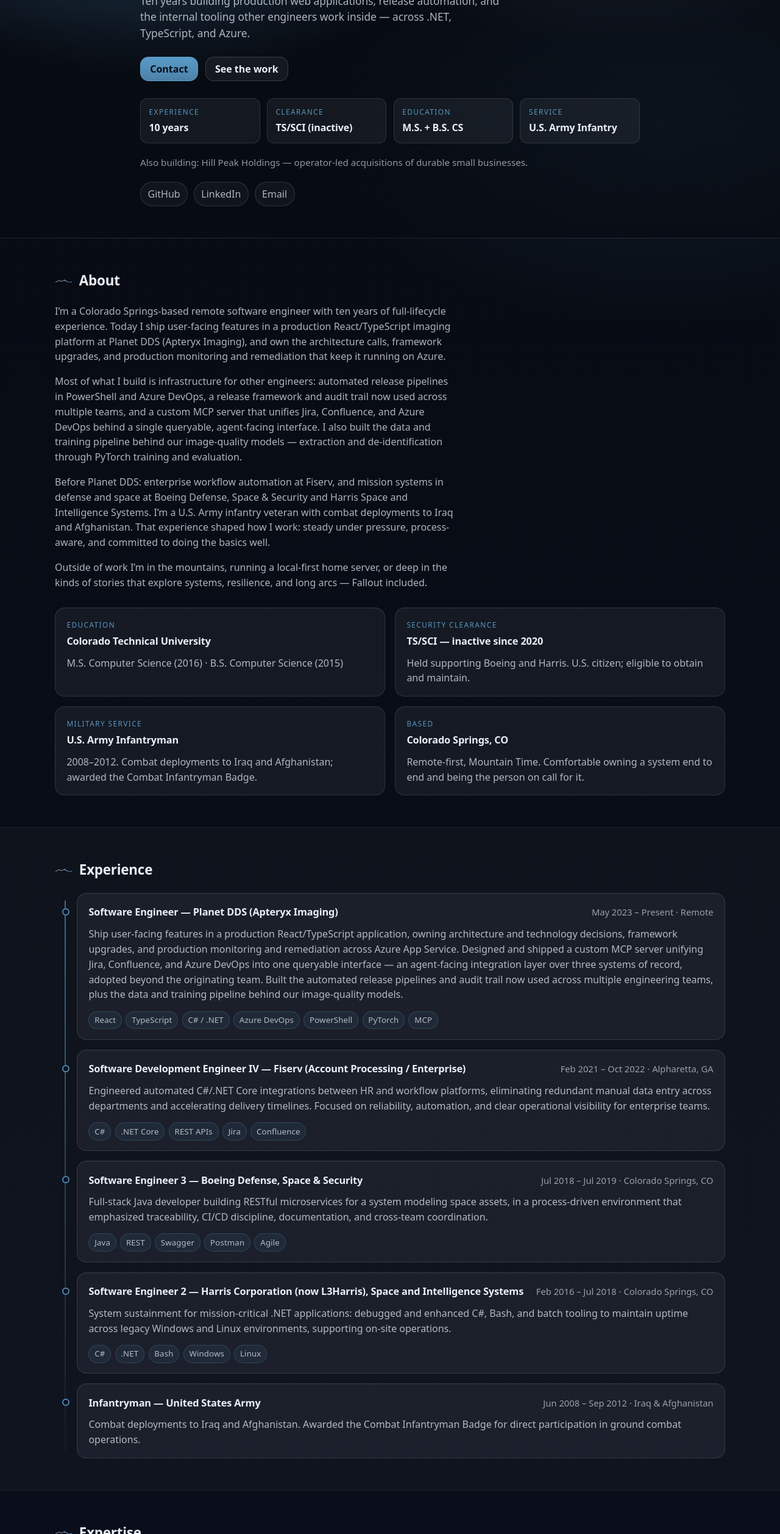
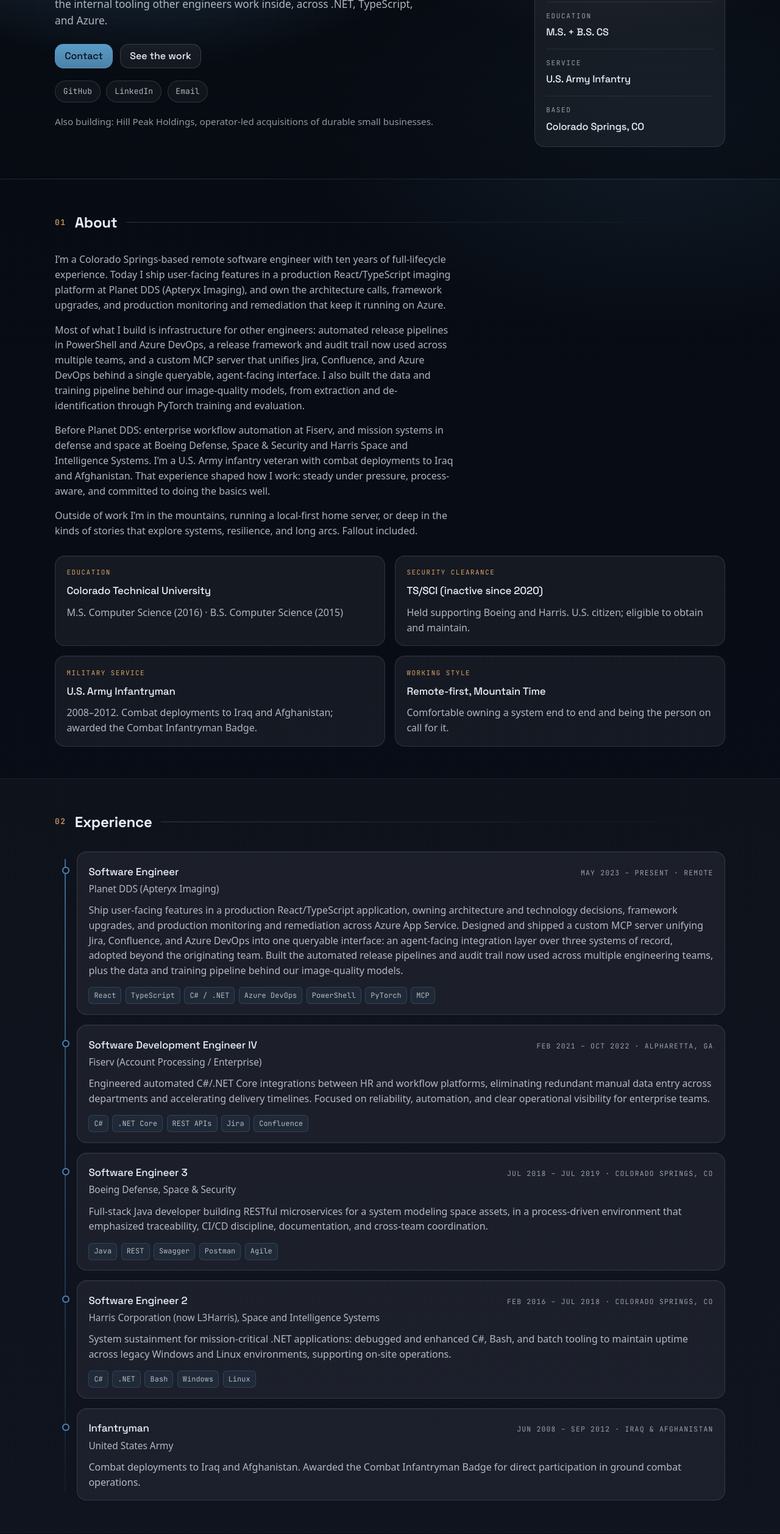
Before and after one commit to bhill512/brandonjhill, a plain HTML site: page index.html in a window 1280 px wide. Shown: the part 285-2800 px from the top of the page at 61% size. Drawn offline with Linux system fonts and the light colour scheme.

Commit message:
more update

```diff
--- a/index.html
+++ b/index.html
@@ -11,7 +11,7 @@
 			content="dark light"
 		/>
 
-		<title>Brandon J. Hill — Software Engineer</title>
+		<title>Brandon J. Hill | Software Engineer</title>
 		<meta
 			name="description"
 			content="Brandon J. Hill is a Colorado Springs-based remote software engineer with ten years building production web applications, release automation, and agent-facing developer tooling across .NET, TypeScript, and Azure."
@@ -40,7 +40,7 @@
 		/>
 		<meta
 			property="og:title"
-			content="Brandon J. Hill — Software Engineer"
+			content="Brandon J. Hill | Software Engineer"
 		/>
 		<meta
 			property="og:description"
@@ -62,7 +62,7 @@
 		/>
 		<meta
 			name="twitter:title"
-			content="Brandon J. Hill — Software Engineer"
+			content="Brandon J. Hill | Software Engineer"
 		/>
 		<meta
 			name="twitter:description"
@@ -82,6 +82,20 @@
 		<link
 			rel="shortcut icon"
 			href="assets/favicon.svg"
+		/>
+
+		<link
+			rel="preconnect"
+			href="https://fonts.googleapis.com"
+		/>
+		<link
+			rel="preconnect"
+			href="https://fonts.gstatic.com"
+			crossorigin
+		/>
+		<link
+			rel="stylesheet"
+			href="https://fonts.googleapis.com/css2?family=JetBrains+Mono:wght@400;500&family=Space+Grotesk:wght@500;700&display=swap"
 		/>
 		<link
 			rel="stylesheet"
@@ -201,16 +215,17 @@
 			></div>
 
 			<section class="hero">
-				<div class="container hero-inner">
+				<div class="container hero-grid">
+					<div class="hero-main">
 						<p class="badge">
-						Software Engineer • Platform &amp; Release Automation • Agentic
+							Software Engineer · Platform &amp; Release Automation · Agentic
 							Tooling
 						</p>
 						<h1>Brandon J. Hill</h1>
 						<p class="subhead">
-						Ten years building production web applications, release automation,
-						and the internal tooling other engineers work inside — across .NET,
-						TypeScript, and Azure.
+							Ten years building production web applications, release
+							automation, and the internal tooling other engineers work inside,
+							across .NET, TypeScript, and Azure.
 						</p>
 
 						<div class="hero-actions">
@@ -225,30 +240,6 @@
 								>See the work</a
 							>
 						</div>
-
-					<dl class="hero-stats">
-						<div class="stat">
-							<dt class="stat-label">Experience</dt>
-							<dd class="stat-value">10 years</dd>
-						</div>
-						<div class="stat">
-							<dt class="stat-label">Clearance</dt>
-							<dd class="stat-value">TS/SCI (inactive)</dd>
-						</div>
-						<div class="stat">
-							<dt class="stat-label">Education</dt>
-							<dd class="stat-value">M.S. + B.S. CS</dd>
-						</div>
-						<div class="stat">
-							<dt class="stat-label">Service</dt>
-							<dd class="stat-value">U.S. Army Infantry</dd>
-						</div>
-					</dl>
-
-					<p class="micro">
-						Also building: Hill Peak Holdings — operator-led acquisitions of
-						durable small businesses.
-					</p>
 
 						<div class="hero-links">
 							<a
@@ -274,6 +265,40 @@
 								Email
 							</a>
 						</div>
+
+						<p class="micro">
+							Also building: Hill Peak Holdings, operator-led acquisitions of
+							durable small businesses.
+						</p>
+					</div>
+
+					<aside
+						class="hero-panel"
+						aria-label="At a glance"
+					>
+						<dl class="stat-list">
+							<div class="stat">
+								<dt class="stat-label">Experience</dt>
+								<dd class="stat-value">10 years</dd>
+							</div>
+							<div class="stat">
+								<dt class="stat-label">Clearance</dt>
+								<dd class="stat-value">TS/SCI (inactive)</dd>
+							</div>
+							<div class="stat">
+								<dt class="stat-label">Education</dt>
+								<dd class="stat-value">M.S. + B.S. CS</dd>
+							</div>
+							<div class="stat">
+								<dt class="stat-label">Service</dt>
+								<dd class="stat-value">U.S. Army Infantry</dd>
+							</div>
+							<div class="stat">
+								<dt class="stat-label">Based</dt>
+								<dd class="stat-value">Colorado Springs, CO</dd>
+							</div>
+						</dl>
+					</aside>
 				</div>
 			</section>
 
@@ -283,16 +308,14 @@
 			>
 				<div class="container">
 					<h2 class="section-title">
-						<img
-							class="section-mark"
-							src="assets/header-mark.svg"
-							width="120"
-							height="24"
-							alt=""
+						<span
+							class="section-num"
 							aria-hidden="true"
-						/>
-						About
+							>01</span
+						>
+						<span class="section-name">About</span>
 					</h2>
+
 					<div class="prose">
 						<p>
 							I’m a Colorado Springs-based remote software engineer with ten
@@ -309,8 +332,8 @@
 							and a custom MCP server that unifies Jira, Confluence, and Azure
 							DevOps behind a single queryable, agent-facing interface. I also
 							built the data and training pipeline behind our image-quality
-							models — extraction and de-identification through PyTorch training
-							and evaluation.
+							models, from extraction and de-identification through PyTorch
+							training and evaluation.
 						</p>
 						<p>
 							Before Planet DDS: enterprise workflow automation at Fiserv, and
@@ -323,7 +346,7 @@
 						<p>
 							Outside of work I’m in the mountains, running a local-first home
 							server, or deep in the kinds of stories that explore systems,
-							resilience, and long arcs — Fallout included.
+							resilience, and long arcs. Fallout included.
 						</p>
 					</div>
 
@@ -337,7 +360,7 @@
 						</div>
 						<div class="card">
 							<p class="card-label">Security clearance</p>
-							<h3 class="card-title">TS/SCI — inactive since 2020</h3>
+							<h3 class="card-title">TS/SCI (inactive since 2020)</h3>
 							<p class="card-body">
 								Held supporting Boeing and Harris. U.S. citizen; eligible to
 								obtain and maintain.
@@ -347,16 +370,16 @@
 							<p class="card-label">Military service</p>
 							<h3 class="card-title">U.S. Army Infantryman</h3>
 							<p class="card-body">
-								2008–2012. Combat deployments to Iraq and Afghanistan; awarded
-								the Combat Infantryman Badge.
+								2008&ndash;2012. Combat deployments to Iraq and Afghanistan;
+								awarded the Combat Infantryman Badge.
 							</p>
 						</div>
 						<div class="card">
-							<p class="card-label">Based</p>
-							<h3 class="card-title">Colorado Springs, CO</h3>
+							<p class="card-label">Working style</p>
+							<h3 class="card-title">Remote-first, Mountain Time</h3>
 							<p class="card-body">
-								Remote-first, Mountain Time. Comfortable owning a system end to
-								end and being the person on call for it.
+								Comfortable owning a system end to end and being the person on
+								call for it.
 							</p>
 						</div>
 					</div>
@@ -369,15 +392,12 @@
 			>
 				<div class="container">
 					<h2 class="section-title">
-						<img
-							class="section-mark"
-							src="assets/header-mark.svg"
-							width="120"
-							height="24"
-							alt=""
+						<span
+							class="section-num"
 							aria-hidden="true"
-						/>
-						Experience
+							>02</span
+						>
+						<span class="section-name">Experience</span>
 					</h2>
 
 					<ol
@@ -386,10 +406,11 @@
 					>
 						<li class="card timeline-item">
 							<div class="card-top">
-								<h3 class="card-title">
-									Software Engineer — Planet DDS (Apteryx Imaging)
-								</h3>
-								<p class="card-meta">May 2023 – Present · Remote</p>
+								<div class="card-head">
+									<h3 class="card-title">Software Engineer</h3>
+									<p class="card-org">Planet DDS (Apteryx Imaging)</p>
+								</div>
+								<p class="card-meta">May 2023 &ndash; Present · Remote</p>
 							</div>
 							<p class="card-body">
 								Ship user-facing features in a production React/TypeScript
@@ -397,7 +418,7 @@
 								framework upgrades, and production monitoring and remediation
 								across Azure App Service. Designed and shipped a custom MCP
 								server unifying Jira, Confluence, and Azure DevOps into one
-								queryable interface — an agent-facing integration layer over
+								queryable interface: an agent-facing integration layer over
 								three systems of record, adopted beyond the originating team.
 								Built the automated release pipelines and audit trail now used
 								across multiple engineering teams, plus the data and training
@@ -416,11 +437,17 @@
 
 						<li class="card timeline-item">
 							<div class="card-top">
+								<div class="card-head">
 									<h3 class="card-title">
-									Software Development Engineer IV — Fiserv (Account Processing
-									/ Enterprise)
+										Software Development Engineer IV
 									</h3>
-								<p class="card-meta">Feb 2021 – Oct 2022 · Alpharetta, GA</p>
+									<p class="card-org">
+										Fiserv (Account Processing / Enterprise)
+									</p>
+								</div>
+								<p class="card-meta">
+									Feb 2021 &ndash; Oct 2022 · Alpharetta, GA
+								</p>
 							</div>
 							<p class="card-body">
 								Engineered automated C#/.NET Core integrations between HR and
@@ -440,10 +467,13 @@
 
 						<li class="card timeline-item">
 							<div class="card-top">
-								<h3 class="card-title">
-									Software Engineer 3 — Boeing Defense, Space &amp; Security
-								</h3>
-								<p class="card-meta">Jul 2018 – Jul 2019 · Colorado Springs, CO</p>
+								<div class="card-head">
+									<h3 class="card-title">Software Engineer 3</h3>
+									<p class="card-org">Boeing Defense, Space &amp; Security</p>
+								</div>
+								<p class="card-meta">
+									Jul 2018 &ndash; Jul 2019 · Colorado Springs, CO
+								</p>
 							</div>
 							<p class="card-body">
 								Full-stack Java developer building RESTful microservices for a
@@ -462,11 +492,16 @@
 
 						<li class="card timeline-item">
 							<div class="card-top">
-								<h3 class="card-title">
-									Software Engineer 2 — Harris Corporation (now L3Harris), Space
-									and Intelligence Systems
-								</h3>
-								<p class="card-meta">Feb 2016 – Jul 2018 · Colorado Springs, CO</p>
+								<div class="card-head">
+									<h3 class="card-title">Software Engineer 2</h3>
+									<p class="card-org">
+										Harris Corporation (now L3Harris), Space and Intelligence
+										Systems
+									</p>
+								</div>
+								<p class="card-meta">
+									Feb 2016 &ndash; Jul 2018 · Colorado Springs, CO
+								</p>
 							</div>
 							<p class="card-body">
 								System sustainment for mission-critical .NET applications:
@@ -485,8 +520,13 @@
 
 						<li class="card timeline-item">
 							<div class="card-top">
-								<h3 class="card-title">Infantryman — United States Army</h3>
-								<p class="card-meta">Jun 2008 – Sep 2012 · Iraq &amp; Afghanistan</p>
+								<div class="card-head">
+									<h3 class="card-title">Infantryman</h3>
+									<p class="card-org">United States Army</p>
+								</div>
+								<p class="card-meta">
+									Jun 2008 &ndash; Sep 2012 · Iraq &amp; Afghanistan
+								</p>
 							</div>
 							<p class="card-body">
 								Combat deployments to Iraq and Afghanistan. Awarded the Combat
@@ -504,15 +544,12 @@
 			>
 				<div class="container">
 					<h2 class="section-title">
-						<img
-							class="section-mark"
-							src="assets/header-mark.svg"
-							width="120"
-							height="24"
-							alt=""
+						<span
+							class="section-num"
 							aria-hidden="true"
-						/>
-						Expertise
+							>03</span
+						>
+						<span class="section-name">Expertise</span>
 					</h2>
 
 					<div class="grid cards-3">
@@ -533,7 +570,7 @@
 						<article class="card">
 							<h3 class="card-title">TypeScript / React</h3>
 							<p class="card-body">
-								Production feature work in a live web application — framework
+								Production feature work in a live web application, framework
 								upgrades and architecture decisions included.
 							</p>
 							<ul class="tags">
@@ -548,7 +585,7 @@
 						<article class="card">
 							<h3 class="card-title">Cloud &amp; Platform</h3>
 							<p class="card-body">
-								Deploying, observing, and remediating in production — including
+								Deploying, observing, and remediating in production, including
 								the incident at the far end of it.
 							</p>
 							<ul class="tags">
@@ -591,8 +628,8 @@
 						<article class="card">
 							<h3 class="card-title">Agentic AI Tooling</h3>
 							<p class="card-body">
-								Agent-facing integration layers over real systems of record —
-								built to be queried, not demoed.
+								Agent-facing integration layers over real systems of record,
+								built to be queried rather than demoed.
 							</p>
 							<ul class="tags">
 								<li class="tag">MCP</li>
@@ -611,15 +648,12 @@
 			>
 				<div class="container">
 					<h2 class="section-title">
-						<img
-							class="section-mark"
-							src="assets/header-mark.svg"
-							width="120"
-							height="24"
-							alt=""
+						<span
+							class="section-num"
 							aria-hidden="true"
-						/>
-						Projects
+							>04</span
+						>
+						<span class="section-name">Projects</span>
 					</h2>
 
 					<div class="grid cards-2">
@@ -646,7 +680,7 @@
 							<p class="card-body">
 								Automated pipelines that pull Jira data into a CDN-backed
 								system, plus the release framework and audit trail now used
-								across multiple engineering teams — replacing manual
+								across multiple engineering teams, replacing manual
 								documentation and ad-hoc deployments.
 							</p>
 							<ul class="tags">
@@ -674,7 +708,7 @@
 
 						<article class="card">
 							<p class="card-label">Bitway, LLC</p>
-							<h3 class="card-title">Summarized Headlines — Top Stories</h3>
+							<h3 class="card-title">Summarized Headlines: Top Stories</h3>
 							<p class="card-body">
 								An unattended content-generation pipeline running end to end:
 								ingestion, AI tooling, text-to-speech, and rendering. Designed,
@@ -710,7 +744,7 @@
 							<p class="card-label">Independent</p>
 							<h3 class="card-title">Local-first home infrastructure</h3>
 							<p class="card-body">
-								A home server I run, back up, and monitor myself — self-hosted
+								A home server I run, back up, and monitor myself: self-hosted
 								services, data ownership, and a low-stakes place to keep the
 								operational habits sharp.
 							</p>
@@ -734,7 +768,7 @@
 									href="https://hillpeakholdings.com/"
 									rel="noopener noreferrer"
 									target="_blank"
-									>Hill Peak Holdings — buy box &amp; process</a
+									>Hill Peak Holdings: buy box &amp; process</a
 								>
 							</p>
 						</article>
@@ -748,20 +782,18 @@
 			>
 				<div class="container">
 					<h2 class="section-title">
-						<img
-							class="section-mark"
-							src="assets/header-mark.svg"
-							width="120"
-							height="24"
-							alt=""
+						<span
+							class="section-num"
 							aria-hidden="true"
-						/>
-						Contact
+							>05</span
+						>
+						<span class="section-name">Contact</span>
 					</h2>
 
 					<div class="contact-grid">
 						<div class="card contact-card">
-							<h3 class="card-title">Direct</h3>
+							<p class="card-label">Direct</p>
+							<h3 class="card-title">Email or phone</h3>
 							<p class="card-body contact-lines">
 								<a
 									class="contact-line"
@@ -790,7 +822,8 @@
 						</div>
 
 						<div class="card contact-card">
-							<h3 class="card-title">Message</h3>
+							<p class="card-label">Message</p>
+							<h3 class="card-title">Send a note</h3>
 							<p class="card-body">
 								Use a short message and I’ll reply by email. If you’re reaching
 								out about a role, add the stack and the problem; if it’s about a
@@ -1008,7 +1041,7 @@
 							data-status="success"
 							hidden
 						>
-							Message sent. Thanks—I'll reply by email.
+							Message sent. Thanks, I’ll reply by email.
 						</p>
 						<p
 							class="status status-error"
--- a/styles.css
+++ b/styles.css
@@ -8,7 +8,13 @@
   --muted: rgba(233, 238, 247, 0.74);
   --muted2: rgba(233, 238, 247, 0.62);
   --accent: #5fa3d1;
+  --accent2: #d9a25f;
   --shadow: 0 18px 60px rgba(0, 0, 0, 0.55);
+
+  --font-body: ui-sans-serif, system-ui, -apple-system, Segoe UI, Roboto, Arial, "Noto Sans",
+    "Apple Color Emoji", "Segoe UI Emoji";
+  --font-display: "Space Grotesk", var(--font-body);
+  --font-mono: "JetBrains Mono", ui-monospace, SFMono-Regular, Menlo, Consolas, monospace;
 
   --container: 1100px;
   --radius: 16px;
@@ -33,8 +39,7 @@ html:focus-within {
 
 body {
   margin: 0;
-  font-family: ui-sans-serif, system-ui, -apple-system, Segoe UI, Roboto, Arial, "Noto Sans",
-    "Apple Color Emoji", "Segoe UI Emoji";
+  font-family: var(--font-body);
   line-height: 1.55;
   color: var(--text);
   background: radial-gradient(1200px 600px at 10% 0%, rgba(95, 163, 209, 0.18), transparent 60%),
@@ -135,7 +140,8 @@ textarea {
 }
 
 .brand-text {
-  font-weight: 650;
+  font-family: var(--font-display);
+  font-weight: 700;
   letter-spacing: 0.01em;
 }
 
@@ -164,9 +170,11 @@ textarea {
 }
 
 .nav-links a {
+  font-family: var(--font-mono);
+  font-size: 0.84rem;
   text-decoration: none;
   color: var(--muted);
-  padding: 0.4rem 0.25rem;
+  padding: 0.4rem 0.55rem;
   border-radius: 10px;
 }
 
@@ -192,29 +200,98 @@ textarea {
   background: radial-gradient(800px 420px at 20% 18%, rgba(95, 163, 209, 0.22), transparent 58%),
     radial-gradient(700px 420px at 78% 8%, rgba(233, 238, 247, 0.08), transparent 60%),
     linear-gradient(180deg, rgba(7, 11, 18, 0.2), rgba(7, 11, 18, 0.65));
+  overflow: hidden;
 }
 
-.hero-inner {
-  max-width: 820px;
+.hero::before {
+  content: "";
+  position: absolute;
+  inset: 0;
+  pointer-events: none;
+  background-image: linear-gradient(rgba(233, 238, 247, 0.05) 1px, transparent 1px),
+    linear-gradient(90deg, rgba(233, 238, 247, 0.05) 1px, transparent 1px);
+  background-size: 64px 64px;
+  -webkit-mask-image: radial-gradient(75% 65% at 25% 15%, #000, transparent 78%);
+  mask-image: radial-gradient(75% 65% at 25% 15%, #000, transparent 78%);
+}
+
+.hero > .container {
+  position: relative;
+  z-index: 1;
+}
+
+.hero-grid {
+  display: grid;
+  gap: 2.5rem;
+  align-items: start;
+}
+
+.hero-main {
+  max-width: 46rem;
+}
+
+/* At-a-glance panel */
+.hero-panel {
+  border: 1px solid var(--border);
+  border-radius: var(--radius);
+  background: var(--panel);
+  box-shadow: 0 1px 0 rgba(255, 255, 255, 0.03) inset;
+  padding: 0.35rem 1.15rem;
+}
+
+.stat-list {
+  margin: 0;
+}
+
+.stat {
+  padding: 0.9rem 0;
+  border-bottom: 1px solid rgba(233, 238, 247, 0.08);
+}
+
+.stat:last-child {
+  border-bottom: 0;
+}
+
+.stat-label {
+  margin: 0;
+  font-family: var(--font-mono);
+  font-size: 0.7rem;
+  letter-spacing: 0.14em;
+  text-transform: uppercase;
+  color: var(--muted2);
+}
+
+.stat-value {
+  margin: 0.3rem 0 0;
+  font-family: var(--font-display);
+  font-weight: 500;
+  font-size: 1.02rem;
+  letter-spacing: -0.01em;
 }
 
 .badge {
   display: inline-flex;
   align-items: center;
   gap: 0.4rem;
-  font-size: 0.92rem;
+  margin: 0;
+  font-family: var(--font-mono);
+  font-size: 0.7rem;
+  letter-spacing: 0.14em;
+  text-transform: uppercase;
   color: var(--muted);
-  padding: 0.35rem 0.65rem;
+  padding: 0.45rem 0.75rem;
   border-radius: 999px;
   border: 1px solid rgba(95, 163, 209, 0.28);
   background: rgba(233, 238, 247, 0.05);
 }
 
 h1 {
-  margin: 0.9rem 0 0.75rem;
-  font-size: clamp(2.35rem, 4vw, 3.2rem);
-  line-height: 1.06;
-  letter-spacing: -0.02em;
+  margin: 1.1rem 0 0.85rem;
+  font-family: var(--font-display);
+  font-weight: 700;
+  font-size: clamp(2.5rem, 5vw, 3.6rem);
+  line-height: 1.04;
+  letter-spacing: -0.03em;
 }
 
 .subhead {
@@ -247,7 +324,9 @@ h1 {
   display: inline-flex;
   align-items: center;
   justify-content: center;
-  padding: 0.42rem 0.72rem;
+  font-family: var(--font-mono);
+  font-size: 0.82rem;
+  padding: 0.42rem 0.8rem;
   border-radius: 999px;
   border: 1px solid rgba(233, 238, 247, 0.14);
   background: rgba(233, 238, 247, 0.04);
@@ -271,19 +350,29 @@ h1 {
 }
 
 .section-title {
-  margin: 0 0 1.25rem;
-  font-size: 1.4rem;
-  letter-spacing: -0.01em;
+  margin: 0 0 1.9rem;
   display: flex;
   align-items: center;
-  gap: 0.6rem;
+  gap: 0.9rem;
+  font-family: var(--font-display);
+  font-weight: 700;
+  font-size: 1.5rem;
+  letter-spacing: -0.01em;
 }
 
-.section-mark {
-  width: 1.35em;
-  height: auto;
-  vertical-align: -0.18em;
-  flex: 0 0 auto;
+.section-num {
+  font-family: var(--font-mono);
+  font-weight: 500;
+  font-size: 0.8rem;
+  letter-spacing: 0.12em;
+  color: var(--accent2);
+}
+
+.section-title::after {
+  content: "";
+  flex: 1 1 auto;
+  height: 1px;
+  background: linear-gradient(90deg, rgba(233, 238, 247, 0.18), rgba(233, 238, 247, 0));
 }
 
 .prose {
@@ -336,16 +425,32 @@ h1 {
   flex-wrap: wrap;
 }
 
+.card-head {
+  min-width: 0;
+}
+
 .card-title {
   margin: 0;
-  font-size: 1.02rem;
+  font-family: var(--font-display);
+  font-weight: 500;
+  font-size: 1.06rem;
   letter-spacing: -0.01em;
+}
+
+.card-org {
+  margin: 0.25rem 0 0;
+  color: var(--muted);
+  font-size: 0.96rem;
 }
 
 .card-meta {
   margin: 0;
+  font-family: var(--font-mono);
+  font-size: 0.72rem;
+  letter-spacing: 0.1em;
+  text-transform: uppercase;
   color: var(--muted2);
-  font-size: 0.92rem;
+  white-space: nowrap;
 }
 
 .card-body {
@@ -394,7 +499,8 @@ h1 {
   cursor: pointer;
   user-select: none;
   line-height: 1;
-  font-weight: 600;
+  font-family: var(--font-display);
+  font-weight: 500;
 }
 
 .btn-primary {
@@ -470,8 +576,9 @@ h1 {
 
 .footer-text {
   margin: 0;
+  font-family: var(--font-mono);
   color: var(--muted2);
-  font-size: 0.94rem;
+  font-size: 0.78rem;
 }
 
 /* Modal */
@@ -634,42 +741,14 @@ body.modal-open {
   overflow: hidden;
 }
 
-/* Hero stats */
-.hero-stats {
-  display: grid;
-  grid-template-columns: repeat(4, minmax(0, 1fr));
-  gap: 0.7rem;
-  margin: 1.75rem 0 0;
-}
-
-.stat {
-  padding: 0.75rem 0.85rem;
-  border: 1px solid var(--border);
-  border-radius: var(--radius-sm);
-  background: var(--panel);
-}
-
-.stat-label {
-  margin: 0;
-  font-size: 0.74rem;
-  letter-spacing: 0.12em;
-  text-transform: uppercase;
-  color: rgba(95, 163, 209, 0.9);
-}
-
-.stat-value {
-  margin: 0.25rem 0 0;
-  font-weight: 650;
-  letter-spacing: -0.01em;
-}
-
 /* Card eyebrow label */
 .card-label {
-  margin: 0 0 0.35rem;
-  font-size: 0.74rem;
-  letter-spacing: 0.12em;
+  margin: 0 0 0.5rem;
+  font-family: var(--font-mono);
+  font-size: 0.68rem;
+  letter-spacing: 0.14em;
   text-transform: uppercase;
-  color: rgba(95, 163, 209, 0.9);
+  color: var(--accent2);
 }
 
 /* Technology tags */
@@ -685,12 +764,13 @@ body.modal-open {
 .tag {
   display: inline-flex;
   align-items: center;
-  padding: 0.22rem 0.55rem;
-  border-radius: 999px;
-  border: 1px solid rgba(95, 163, 209, 0.24);
+  padding: 0.24rem 0.5rem;
+  border-radius: 6px;
+  border: 1px solid rgba(95, 163, 209, 0.22);
   background: rgba(95, 163, 209, 0.08);
   color: var(--muted);
-  font-size: 0.83rem;
+  font-family: var(--font-mono);
+  font-size: 0.74rem;
   letter-spacing: 0.01em;
 }
 
@@ -750,12 +830,15 @@ body.modal-open {
 }
 
 /* Responsive */
+@media (min-width: 900px) {
+  .hero-grid {
+    grid-template-columns: minmax(0, 1.4fr) minmax(270px, 0.6fr);
+    gap: 3.5rem;
+  }
+}
+
 @media (max-width: 860px) {
   .cards-3 {
-    grid-template-columns: repeat(2, minmax(0, 1fr));
-  }
-
-  .hero-stats {
     grid-template-columns: repeat(2, minmax(0, 1fr));
   }
 }
@@ -816,8 +899,13 @@ body.modal-open {
   }
 }
 
-@media (max-width: 460px) {
-  .hero-stats {
-    grid-template-columns: 1fr;
+@media (max-width: 560px) {
+  .card-top {
+    flex-direction: column;
+    gap: 0.35rem;
+  }
+
+  .card-meta {
+    white-space: normal;
   }
 }
```
Also changed, not shown: 1 other file. Lines whose indentation alone changed are shown as unchanged.
